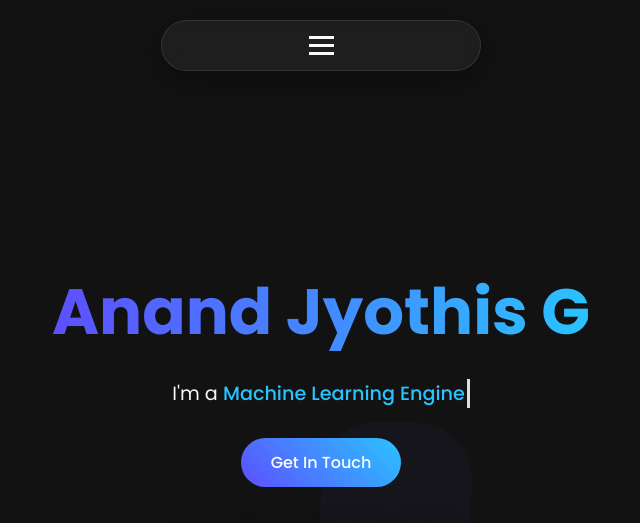
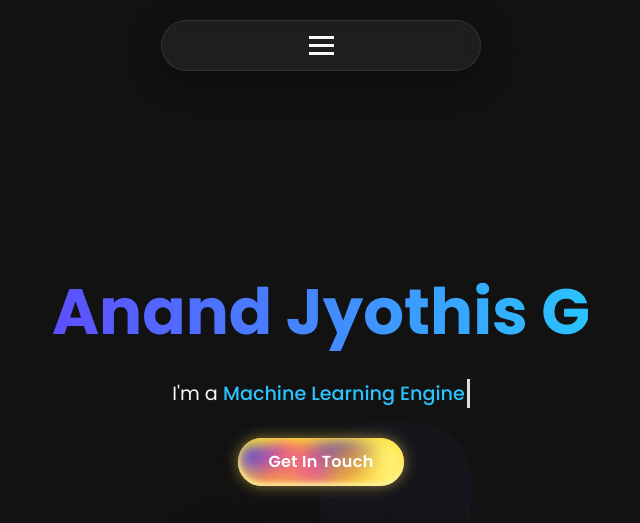
Before and after one commit to anandjyothisg/portfolio, a plain HTML site: page index.html in a window 1280 px wide. Shown: the top 523 px of the page, without its empty margins (319-959 px from the left). Drawn offline with nearby package versions, Linux system fonts and the light colour scheme.

Commit message:
Update main.css

```diff
--- a/main.css
+++ b/main.css
@@ -205,22 +205,227 @@
         }
 
        .hero-btn {
-            padding: 12px 30px;
-            background: linear-gradient(45deg, var(--primary), var(--secondary));
-            color: white;
+  --duration: 7s;
+  --easing: linear;
+  --c-color-1: rgba(255, 163, 26, 0.7);
+  --c-color-2: #1a23ff;
+  --c-color-3: #e21bda;
+  --c-color-4: rgba(255, 232, 26, 0.7);
+  --c-shadow: rgba(255, 223, 87, 0.5);
+  --c-shadow-inset-top: rgba(255, 223, 52, 0.9);
+  --c-shadow-inset-bottom: rgba(255, 250, 215, 0.8);
+  --c-radial-inner: #ffd215;
+  --c-radial-outer: #fff172;
+  --c-color: #fff;
+
+  -webkit-tap-highlight-color: transparent;
+  -webkit-appearance: none;
+  outline: none;
+  position: relative;
+  cursor: pointer;
   border: none;
-            border-radius: 30px;
-            font-size: 1rem;
-            font-weight: 500;
-            cursor: pointer;
-            transition: all 0.3s ease;
+  display: inline-block;
+  border-radius: 24px;
+  padding: 0;
+  margin: 0;
+  text-align: center;
+  font-weight: 600;
+  font-size: 16px;
+  letter-spacing: 0.02em;
+  line-height: 1.5;
+  color: var(--c-color);
+  background: radial-gradient(circle, var(--c-radial-inner), var(--c-radial-outer) 80%);
+  box-shadow: 0 0 14px var(--c-shadow);
   text-decoration: none;
 }
 
+.hero-btn:before {
+  content: "";
+  pointer-events: none;
+  position: absolute;
+  z-index: 3;
+  left: 0;
+  top: 0;
+  right: 0;
+  bottom: 0;
+  border-radius: 24px;
+  box-shadow:
+    inset 0 3px 12px var(--c-shadow-inset-top),
+    inset 0 -3px 4px var(--c-shadow-inset-bottom);
+}
+
+.hero-btn .wrapper {
+  -webkit-mask-image: -webkit-radial-gradient(white, black);
+  overflow: hidden;
+  border-radius: 24px;
+  min-width: 132px;
+  padding: 12px 30px;
+}
+
+.hero-btn .wrapper span {
+  display: inline-block;
+  position: relative;
+  z-index: 1;
+}
+
 .hero-btn:hover {
-            transform: translateY(-5px);
-            box-shadow: 0 10px 20px rgba(0, 0, 0, 0.2);
+  --duration: 1400ms;
 }
+
+.hero-btn .wrapper .circle {
+  position: absolute;
+  left: 0;
+  top: 0;
+  width: 40px;
+  height: 40px;
+  border-radius: 50%;
+  filter: blur(var(--blur, 8px));
+  background: var(--background, transparent);
+  transform: translate(var(--x, 0), var(--y, 0)) translateZ(0);
+  animation: var(--animation, none) var(--duration) var(--easing) infinite;
+}
+
+/* Circle color assignments */
+.hero-btn .wrapper .circle.circle-1,
+.hero-btn .wrapper .circle.circle-9,
+.hero-btn .wrapper .circle.circle-10 {
+  --background: var(--c-color-4);
+}
+
+.hero-btn .wrapper .circle.circle-3,
+.hero-btn .wrapper .circle.circle-4 {
+  --background: var(--c-color-2);
+  --blur: 14px;
+}
+
+.hero-btn .wrapper .circle.circle-5,
+.hero-btn .wrapper .circle.circle-6 {
+  --background: var(--c-color-3);
+  --blur: 16px;
+}
+
+.hero-btn .wrapper .circle.circle-2,
+.hero-btn .wrapper .circle.circle-7,
+.hero-btn .wrapper .circle.circle-8,
+.hero-btn .wrapper .circle.circle-11,
+.hero-btn .wrapper .circle.circle-12 {
+  --background: var(--c-color-1);
+  --blur: 12px;
+}
+
+/* Positioning and animations for each circle */
+.hero-btn .wrapper .circle.circle-1 {
+  --x: 0;
+  --y: -40px;
+  --animation: circle-1;
+}
+.hero-btn .wrapper .circle.circle-2 {
+  --x: 92px;
+  --y: 8px;
+  --animation: circle-2;
+}
+.hero-btn .wrapper .circle.circle-3 {
+  --x: -12px;
+  --y: -12px;
+  --animation: circle-3;
+}
+.hero-btn .wrapper .circle.circle-4 {
+  --x: 80px;
+  --y: -12px;
+  --animation: circle-4;
+}
+.hero-btn .wrapper .circle.circle-5 {
+  --x: 12px;
+  --y: -4px;
+  --animation: circle-5;
+}
+.hero-btn .wrapper .circle.circle-6 {
+  --x: 56px;
+  --y: 16px;
+  --animation: circle-6;
+}
+.hero-btn .wrapper .circle.circle-7 {
+  --x: 8px;
+  --y: 28px;
+  --animation: circle-7;
+}
+.hero-btn .wrapper .circle.circle-8 {
+  --x: 28px;
+  --y: -4px;
+  --animation: circle-8;
+}
+.hero-btn .wrapper .circle.circle-9 {
+  --x: 20px;
+  --y: -12px;
+  --animation: circle-9;
+}
+.hero-btn .wrapper .circle.circle-10 {
+  --x: 64px;
+  --y: 16px;
+  --animation: circle-10;
+}
+.hero-btn .wrapper .circle.circle-11 {
+  --x: 4px;
+  --y: 4px;
+  --animation: circle-11;
+}
+.hero-btn .wrapper .circle.circle-12 {
+  --blur: 14px;
+  --x: 52px;
+  --y: 4px;
+  --animation: circle-12;
+}
+
+/* Keyframes */
+@keyframes circle-1 {
+  33% { transform: translate(0px, 16px) translateZ(0); }
+  66% { transform: translate(12px, 64px) translateZ(0); }
+}
+@keyframes circle-2 {
+  33% { transform: translate(80px, -10px) translateZ(0); }
+  66% { transform: translate(72px, -48px) translateZ(0); }
+}
+@keyframes circle-3 {
+  33% { transform: translate(20px, 12px) translateZ(0); }
+  66% { transform: translate(12px, 4px) translateZ(0); }
+}
+@keyframes circle-4 {
+  33% { transform: translate(76px, -12px) translateZ(0); }
+  66% { transform: translate(112px, -8px) translateZ(0); }
+}
+@keyframes circle-5 {
+  33% { transform: translate(84px, 28px) translateZ(0); }
+  66% { transform: translate(40px, -32px) translateZ(0); }
+}
+@keyframes circle-6 {
+  33% { transform: translate(28px, -16px) translateZ(0); }
+  66% { transform: translate(76px, -56px) translateZ(0); }
+}
+@keyframes circle-7 {
+  33% { transform: translate(8px, 28px) translateZ(0); }
+  66% { transform: translate(20px, -60px) translateZ(0); }
+}
+@keyframes circle-8 {
+  33% { transform: translate(32px, -4px) translateZ(0); }
+  66% { transform: translate(56px, -20px) translateZ(0); }
+}
+@keyframes circle-9 {
+  33% { transform: translate(20px, -12px) translateZ(0); }
+  66% { transform: translate(80px, -8px) translateZ(0); }
+}
+@keyframes circle-10 {
+  33% { transform: translate(68px, 20px) translateZ(0); }
+  66% { transform: translate(100px, 28px) translateZ(0); }
+}
+@keyframes circle-11 {
+  33% { transform: translate(4px, 4px) translateZ(0); }
+  66% { transform: translate(68px, 20px) translateZ(0); }
+}
+@keyframes circle-12 {
+  33% { transform: translate(56px, 0px) translateZ(0); }
+  66% { transform: translate(60px, -32px) translateZ(0); }
+}
+
 
         .social-icons {
             display: flex;
```
Lines whose indentation alone changed are shown as unchanged.
